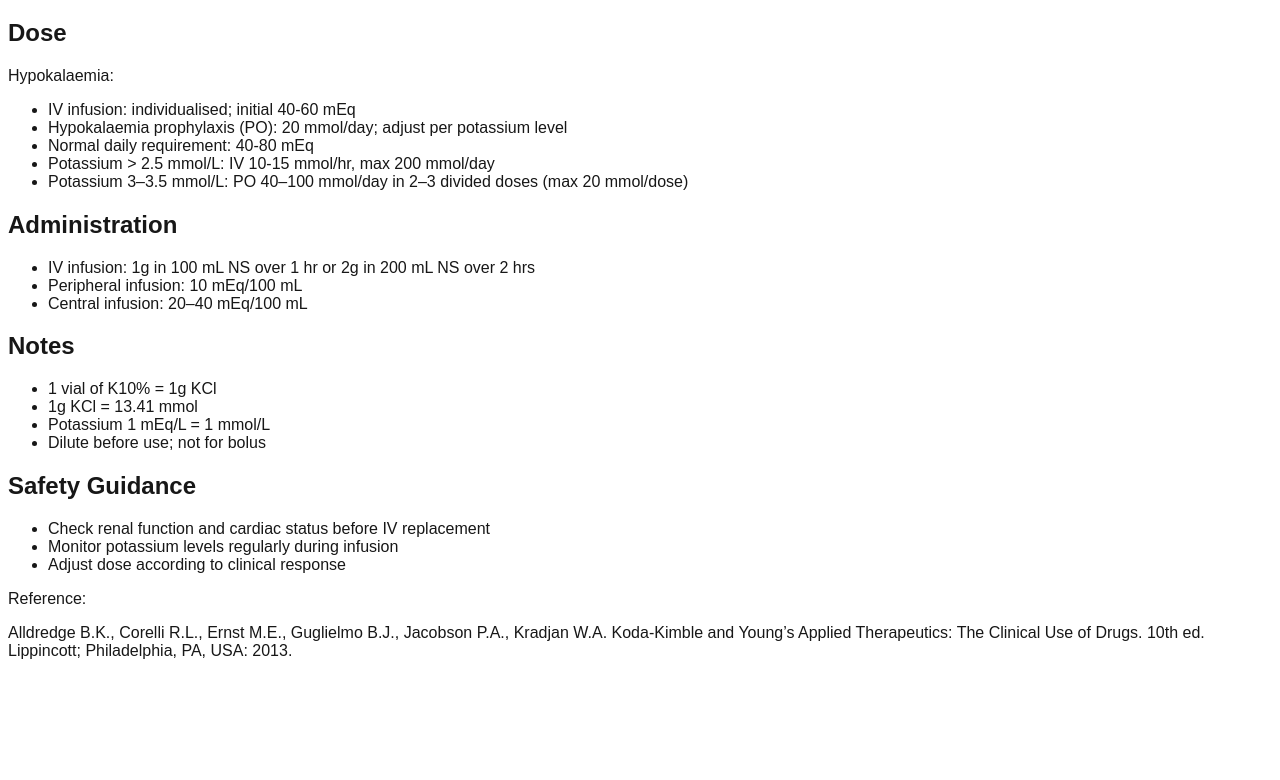
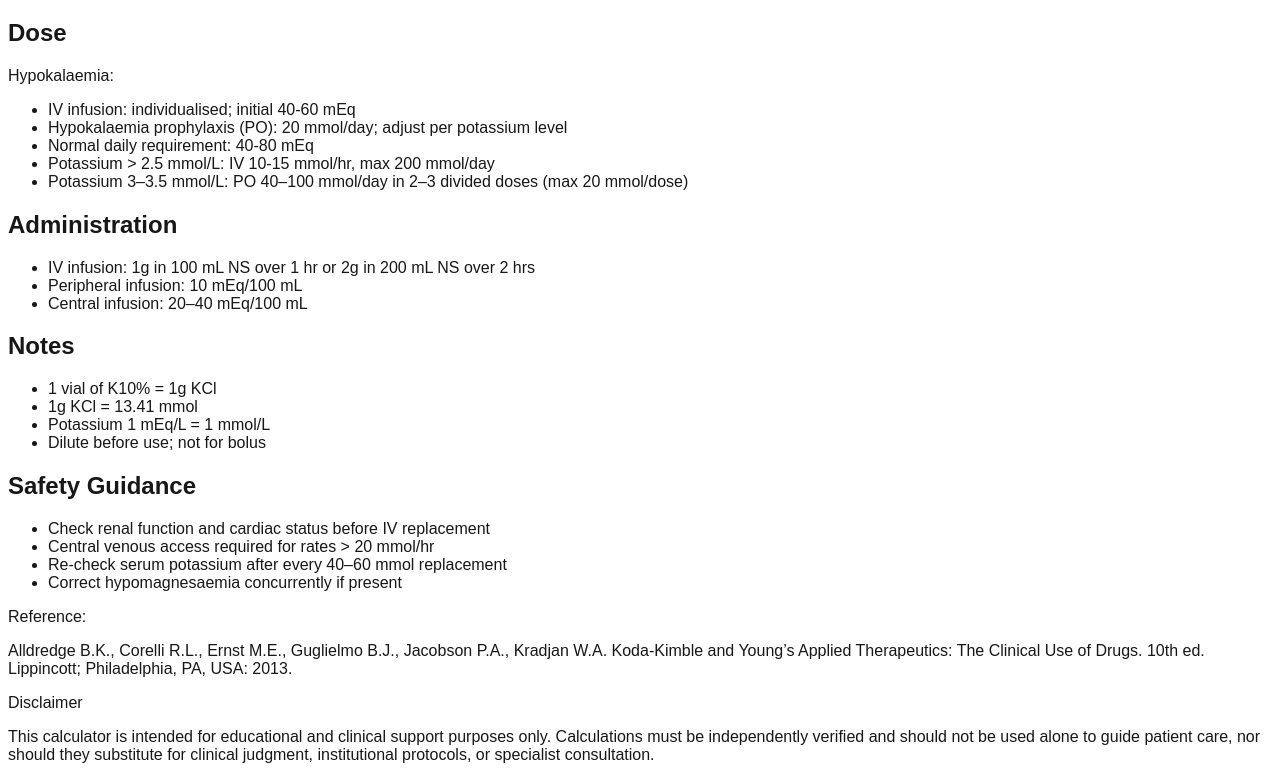
Before and after one commit to Jiahui-hub/HCTM-calculators, a Next.js app: page /calculators/potassium in a window 1280 px wide. Shown: the part 327-1107 px from the top of the page. Before the commit the page ends 1003 px from the top, so only its background shows below. Built offline with nearby package versions, Linux system fonts and the light colour scheme.

Commit message:
UI polish, safety warnings, and disclaimer

```diff
--- a/app/calculators/potassium/page.tsx
+++ b/app/calculators/potassium/page.tsx
@@ -35,6 +35,30 @@ export default function PotassiumCalculator() {
     else suggestedVials = Math.ceil(volumeML / vialML);
   }
 
+    // Potassium severity warnings
+  let potassiumWarning = "";
+  let warningColor = "";
+
+  const k = Number(currentK);
+
+  if (k > 0) {
+    if (k < 2.5) {
+      potassiumWarning =
+        "Severe hypokalaemia (<2.5 mmol/L). Continuous ECG monitoring required. Avoid rapid infusion.";
+      warningColor = "bg-red-100 dark:bg-red-900 text-red-700 dark:text-red-200";
+    } else if (k < 3.0) {
+      potassiumWarning =
+        "Moderate hypokalaemia (2.5–3.0 mmol/L). IV replacement with close monitoring.";
+      warningColor =
+        "bg-orange-100 dark:bg-orange-900 text-orange-700 dark:text-orange-200";
+    } else if (k < 3.5) {
+      potassiumWarning =
+        "Mild hypokalaemia (3.0–3.5 mmol/L). Oral replacement preferred if possible.";
+      warningColor =
+        "bg-yellow-100 dark:bg-yellow-900 text-yellow-700 dark:text-yellow-200";
+    }
+  }
+
   return (
     <div className="min-h-screen bg-gray-50 dark:bg-gray-900 p-4 sm:p-6">
       <div className="max-w-3xl mx-auto space-y-6">
@@ -67,6 +91,12 @@ export default function PotassiumCalculator() {
           <Input label="Measured potassium (mmol/L)" value={currentK} setValue={setCurrentK} />
           <Input label="Target potassium (mmol/L)" value={targetK} setValue={setTargetK} />
         </div>
+
+        {potassiumWarning && (
+          <div className={`p-4 rounded-xl shadow ${warningColor}`}>
+            ⚠ {potassiumWarning}
+          </div>
+        )}
 
         {/* Results */}
         {deficit > 0 && (
@@ -101,6 +131,8 @@ export default function PotassiumCalculator() {
 
         {/* Reference */}
         <ReferenceSection />
+
+        <DisclaimerSection />
 
       </div>
     </div>
@@ -170,8 +202,9 @@ function SafetySection() {
       <h2 className="font-bold text-lg">Safety Guidance</h2>
       <ul className="list-disc pl-5 space-y-1">
         <li>Check renal function and cardiac status before IV replacement</li>
-        <li>Monitor potassium levels regularly during infusion</li>
-        <li>Adjust dose according to clinical response</li>
+        <li>Central venous access required for rates &gt; 20 mmol/hr</li>
+        <li>Re-check serum potassium after every 40–60 mmol replacement</li>
+        <li>Correct hypomagnesaemia concurrently if present</li>
       </ul>
     </div>
   );
@@ -189,3 +222,17 @@ function ReferenceSection() {
     </div>
   );
 }
+
+function DisclaimerSection() {
+  return (
+    <div className="mt-6 text-xs text-gray-600 dark:text-gray-400 bg-gray-100 dark:bg-gray-800 p-4 rounded-xl">
+      <p className="font-semibold mb-1">Disclaimer</p>
+      <p>
+        This calculator is intended for educational and clinical support purposes only.
+        Calculations must be independently verified and should not be used alone to guide
+        patient care, nor should they substitute for clinical judgment, institutional
+        protocols, or specialist consultation.
+      </p>
+    </div>
+  );
+}
```
